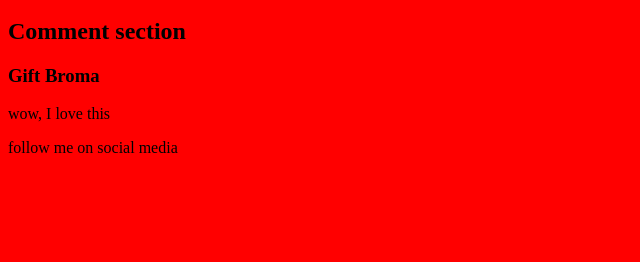
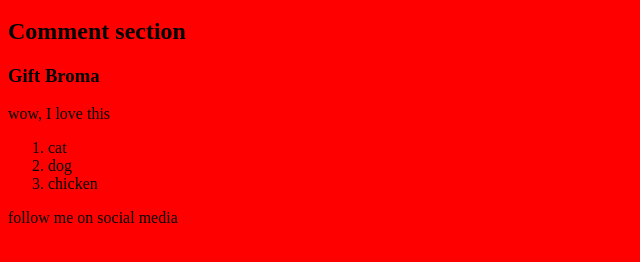
Before and after one commit to bromaGift/website, a plain HTML site: page index.html in a window 1280 px wide. Shown: the part 100-362 px from the top of the page, without its empty margins (0-640 px from the left). Drawn offline with Linux system fonts and the light colour scheme.

Commit message:
added ordered list

```diff
--- a/index.html
+++ b/index.html
@@ -18,6 +18,12 @@
         </div>
       </section>
 
+      <ol>
+        <li>cat</li>
+        <li>dog</li>
+        <li>chicken</li>
+      </ol>
+
       <footer>
         <p>follow me on social media</p>
       </footer>
```
Also changed, not shown: contact.html (+2 -0 lines).
